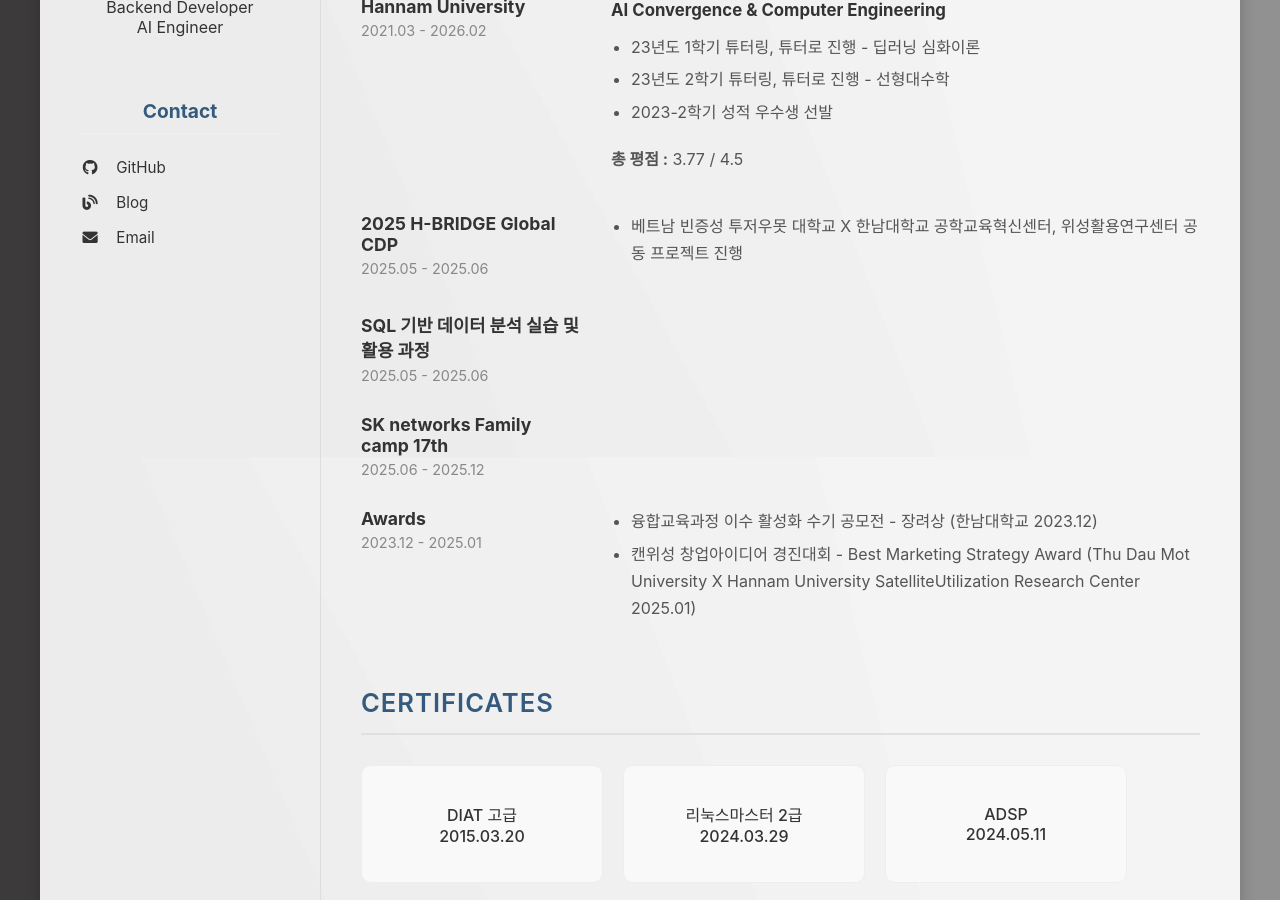
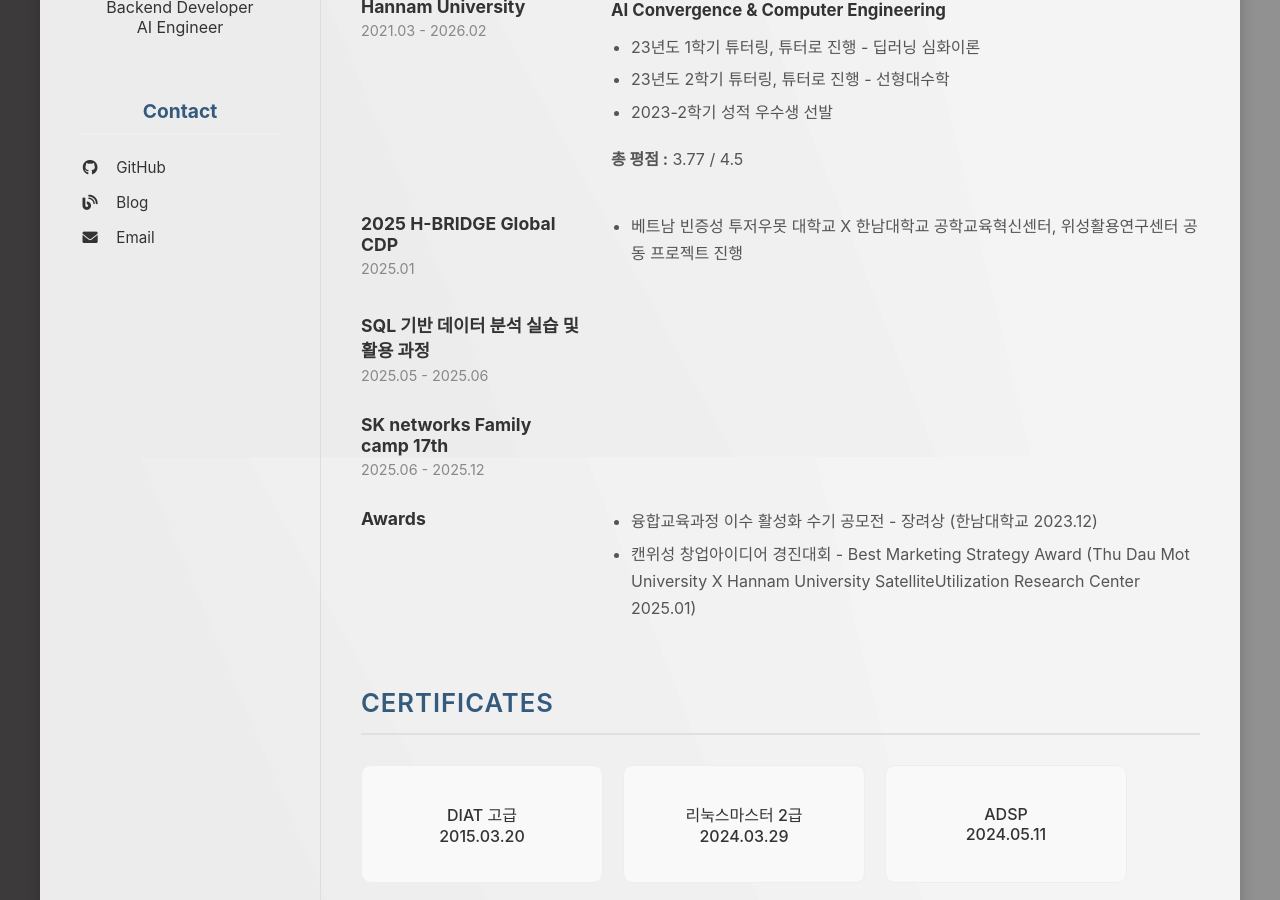
Before and after one commit to Leegaeune/Leegaeune.github.io, a Jekyll site: the page built from index.md, in a window 1280 px wide and 900 px high, scrolled down 443 px. Built offline with Jekyll 4.4.1, drawn with Linux system fonts in a browser that asks for light colours.

Commit message:
Update index.md

```diff
--- a/index.md
+++ b/index.md
@@ -36,7 +36,7 @@ title: Home
   <div class="experience-entry">
     <div class="experience-left">
       <h3>2025 H-BRIDGE Global CDP</h3>
-      <p>2025.05 - 2025.06</p>
+      <p>2025.01</p>
     </div>
     <div class="experience-right">
       <ul>
@@ -71,7 +71,6 @@ title: Home
   <div class="experience-entry">
     <div class="experience-left">
       <h3>Awards</h3>
-      <p>2023.12 - 2025.01</p>
     </div>
     <div class="experience-right">
       <ul>
```
